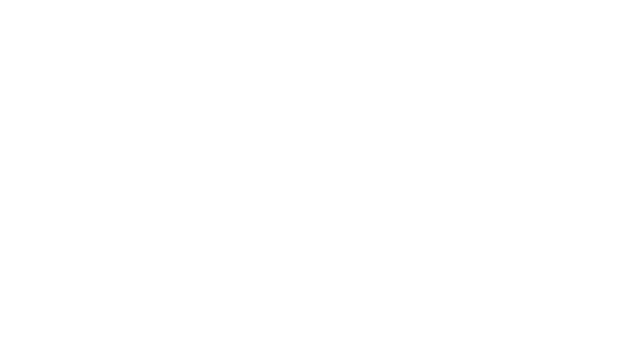
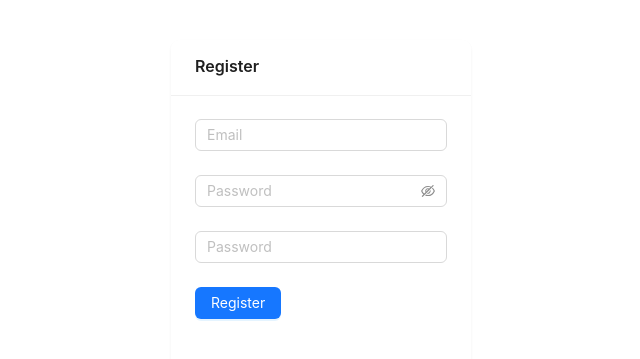
Before and after one commit to jerlpjgithub/IS442-OOPsies, a React (Create React App) app in the folder client/: page /register in a window 1280 px wide. Before the commit this address had no page. Shown: the part 197-556 px from the top of the page, without its empty margins (319-959 px from the left). Built offline with nearby package versions, Linux system fonts and the light colour scheme.

Commit message:
fix(client): Add boilerplat code for login and registration

```diff
--- a/client/src/context/AuthContext.js
+++ b/client/src/context/AuthContext.js
@@ -16,7 +16,7 @@ export const AuthProvider = ({ children }) => {
   const [isLoggedIn, setLoggedIn] = useState(false);
 
   useEffect(() => {
-    const token = localStorage.getItem("authToken");
+    const token = localStorage.getItem("token");
     if (token) {
       setLoggedIn(true);
       setAuthUser(JSON.parse(token));
@@ -25,14 +25,14 @@ export const AuthProvider = ({ children }) => {
 
   const login = async (email, password) => {
     try {
-      const response = await axios.post("http://localhost:8080/login", {
+      const response = await axios.post("http://localhost:8080/api/auth/signin", {
         email: email,
         password: password,
       });
       console.log(response.data);
       setAuthUser(response.data.data);
       setLoggedIn(true);
-      localStorage.setItem("authToken", JSON.stringify(response.data.data));
+      localStorage.setItem("token", JSON.stringify(response.data.data));
       return response.data;
     } catch (error) {
       console.log(error);
@@ -43,7 +43,7 @@ export const AuthProvider = ({ children }) => {
   const logout = useCallback(() => {
     setAuthUser(null);
     setLoggedIn(false);
-    localStorage.removeItem("authToken");
+    localStorage.removeItem("token");
   }, []);
 
   return (
--- a/client/src/pages/LoginPage.js
+++ b/client/src/pages/LoginPage.js
@@ -24,9 +24,9 @@ function LoginPage() {
         >
           <Form.Item
             name="username"
-            rules={[{ required: true, message: 'Please input your Username!' }]}
+            rules={[{ required: true, message: 'Please input your Email!' }]}
           >
-            <Input placeholder="Username" />
+            <Input placeholder="Email" />
           </Form.Item>
           <Form.Item
             name="password"
--- a/client/src/pages/RegisterPage.js
+++ b/client/src/pages/RegisterPage.js
@@ -1,7 +1,55 @@
-import React from "react";
+import React, { useState } from 'react';
+import { Form, Input, Button, Checkbox, Card } from 'antd';
 
 function RegisterPage() {
-    return;
-}
+    const [loading, setLoading] = useState(false);
+
+    const onFinish = (values) => {
+        setLoading(true);
+        console.log('Received values of form: ', values);
+        // Simulate an API call
+        setTimeout(() => {
+            setLoading(false);
+            alert('Logged in successfully'); // Placeholder for actual login logic
+        }, 1500);
+    };
+
+    return (
+        <div style={{ display: 'flex', justifyContent: 'center', alignItems: 'center', height: '100vh' }}>
+            <Card title="Register" bordered={false} style={{ width: 300 }}>
+                <Form
+                    name="normal_login"
+                    initialValues={{ remember: true }}
+                    onFinish={onFinish}
+                >
+                    <Form.Item
+                        name="username"
+                        rules={[{ required: true, message: 'Please input your Email!' }]}
+                    >
+                        <Input placeholder="Email" />
+                    </Form.Item>
+                    <Form.Item
+                        name="password"
+                        rules={[{ required: true, message: 'Please input your Password!' }]}
+                    >
+                        <Input.Password placeholder="Password" />
+                    </Form.Item>
+                    <Form.Item
+                        name="username"
+                        rules={[{ required: true, message: 'Please confirm your Password!' }]}
+                    >
+                        <Input placeholder="Password" />
+                    </Form.Item>
+
+                    <Form.Item>
+                        <Button type="primary" htmlType="submit" className="login-form-button" loading={loading}>
+                            Register
+                        </Button>
+                    </Form.Item>
+                </Form>
+            </Card>
+        </div>
+    );
+};
 
 export default RegisterPage;
--- a/client/src/routes/AppRouter.js
+++ b/client/src/routes/AppRouter.js
@@ -3,6 +3,7 @@ import { lazy, Suspense } from 'react';
 
 // public routes
 import LoginPage from '../pages/LoginPage';
+import RegisterPage from '../pages/RegisterPage';
 
 // private routes
 import HomePage from '../pages/HomePage';
@@ -13,6 +14,7 @@ export const AppRouter = () => {
     return (
         <Routes>
             <Route path='/login' element={<LoginPage />} />
+            <Route path='/register' element={<RegisterPage />} />
             <Route path='/home' element={<HomePage />} />
         </Routes>
     );
```
